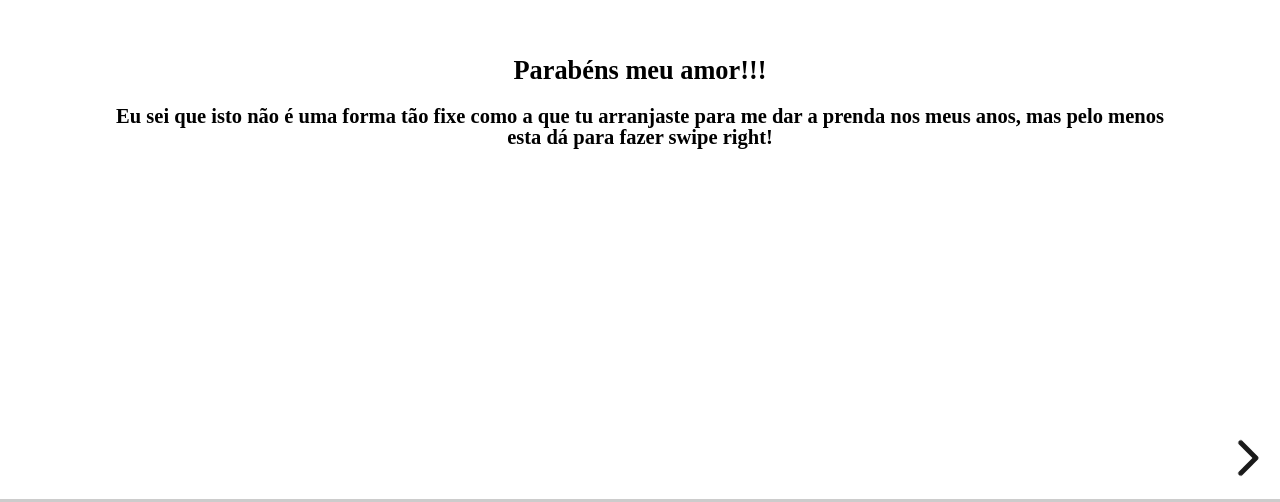
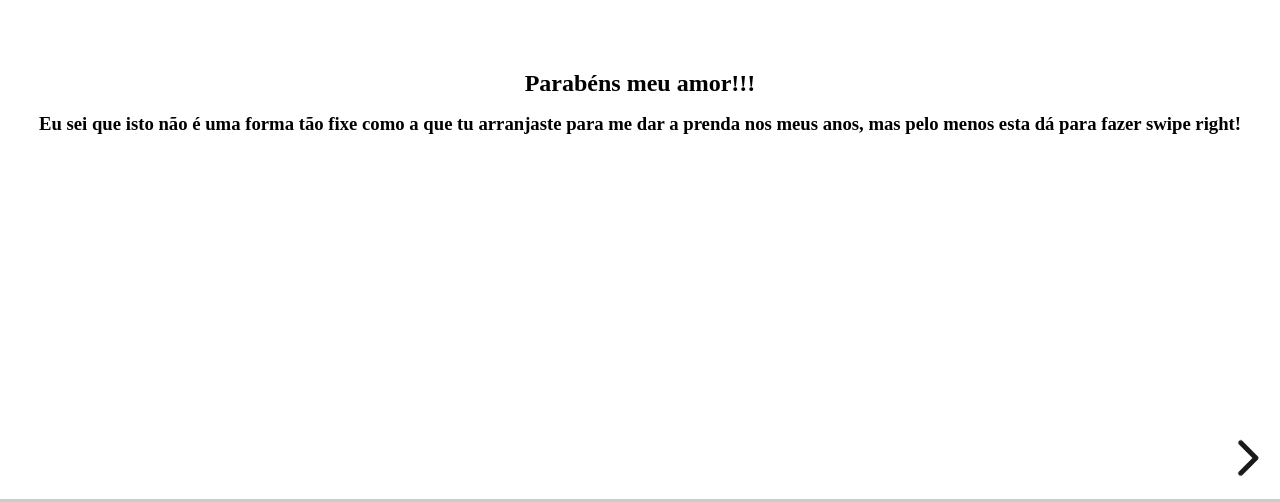
Before and after one commit to andrepintado/andrepintado.github.i, a website: page index.html in a window 1280 px wide. Shown: the part 298-800 px from the top of the page. Drawn offline with Linux system fonts and the light colour scheme.

Commit message:
add content

```diff
--- a/index.html
+++ b/index.html
@@ -4,7 +4,7 @@
 	<head>
 		<meta charset="utf-8">
 
-		<title>reveal.js - Barebones</title>
+		<title>o meu amor faz anos!</title>
 
 		<link rel="stylesheet" href="css/reveal.css">
 	</head>
@@ -35,9 +35,13 @@
 		<script src="js/reveal.js"></script>
 
 		<script>
-
-			Reveal.initialize();
-
+		Reveal.initialize({
+			width: "100%",
+			height: "100%",
+			margin: 0,
+			minScale: 1,
+			maxScale: 1
+		});
 		</script>
 
 	</body>
```
